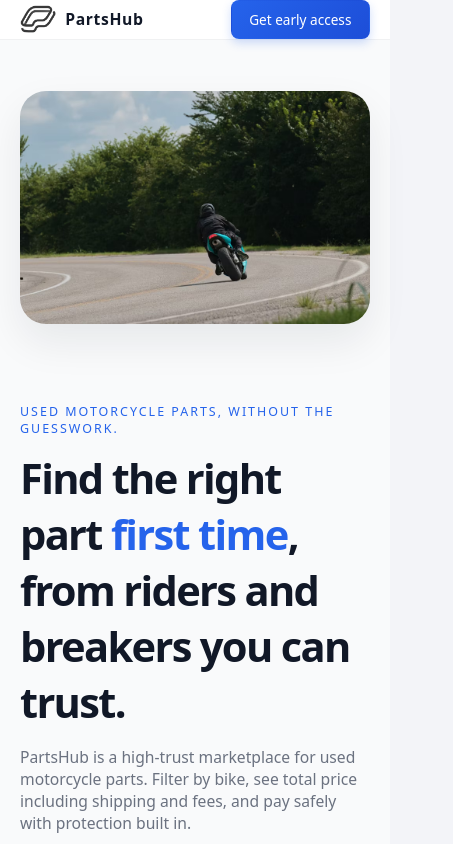
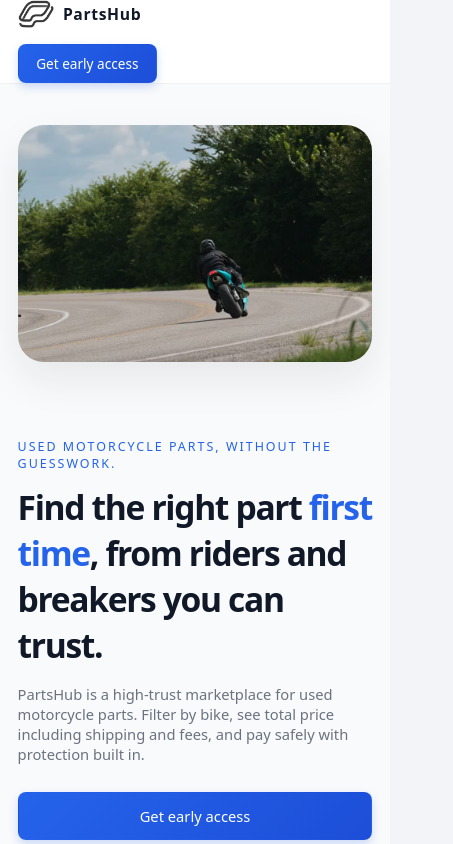
Before and after one commit to ConorOGorman/learning-platform, a React (Vite) app: page / in a window 390 px wide. Shown: the top 844 px of the page, 453 px wide, since content can reach past the window. Built offline with nearby package versions, Linux system fonts and the light colour scheme.

Commit message:
Improve mobile responsiveness for landing page

```diff
--- a/src/styles/globals.css
+++ b/src/styles/globals.css
@@ -30,11 +30,14 @@ body {
   background: var(--ph-bg);
   color: var(--ph-text);
   -webkit-font-smoothing: antialiased;
+  overflow-x: hidden;
 }
 
 .ph-page {
   background: #ffffff;
   color: var(--ph-text);
+  min-height: 100vh;
+  overflow-x: hidden;
 }
 
 .ph-shell {
@@ -723,10 +726,13 @@ body {
     display: none;
   }
 
+  .ph-nav-inner {
+    gap: 1rem;
+  }
+
   .ph-hero-grid {
     grid-template-columns: minmax(0, 1fr);
     gap: 2.5rem;
-    padding: 2.25rem 1.75rem;
   }
 
   .ph-hero-visual {
@@ -765,11 +771,11 @@ body {
 
 @media (max-width: 640px) {
   .ph-shell {
-    padding: 0 1.25rem;
+    padding: 0 1.1rem;
   }
 
   .ph-nav-inner {
-    padding-inline: 1.25rem;
+    padding-inline: 1.1rem;
   }
 
   .ph-section {
@@ -781,11 +787,53 @@ body {
   }
 
   .ph-footer-inner {
-    padding-inline: 1.25rem;
+    padding-inline: 1.1rem;
   }
 
   .ph-footer-bottom-inner {
     flex-direction: column;
     gap: 0.4rem;
   }
+
+  .ph-footer-columns {
+    flex-direction: column;
+    gap: 1.5rem;
+  }
 }
+
+@media (max-width: 480px) {
+  .ph-nav-inner {
+    flex-wrap: wrap;
+  }
+
+  .ph-nav-cta {
+    width: 100%;
+    justify-content: flex-start;
+  }
+
+  .ph-hero-copy h1 {
+    font-size: clamp(2.1rem, 7vw, 2.5rem);
+  }
+
+  .ph-hero-body,
+  .ph-lead {
+    font-size: 0.92rem;
+  }
+
+  .ph-hero-actions {
+    flex-direction: column;
+    align-items: stretch;
+  }
+
+  .ph-hero-actions .ph-btn-lg {
+    width: 100%;
+  }
+
+  .ph-section {
+    padding: 2.6rem 0;
+  }
+
+  .ph-form {
+    padding: 1.4rem 1.5rem 1.6rem;
+  }
+}
```
Also changed, not shown: 4 other files (tests, documents, lock files or other folders).
